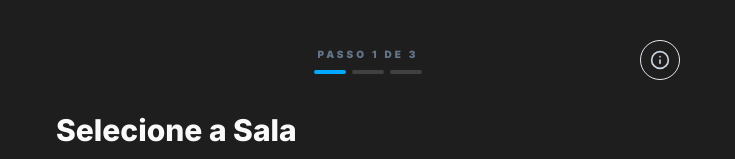
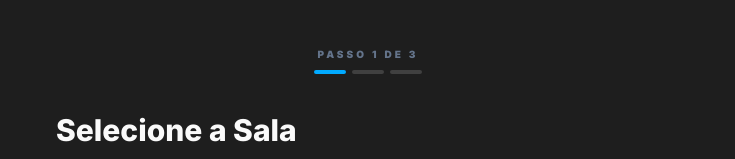
Before and after one commit to betaniarelatorios-star/Reserva-Sala-Betania, a React (Vite) app: page / in a window 1280 px wide. Shown: the top 159 px of the page, without its empty margins (272-1007 px from the left). Built offline with nearby package versions, Linux system fonts and the light colour scheme.

Commit message:
feat: Remove redundant Info icons
Removes unused Info icons from App and CalendarPanel components. Replaces them with empty divs to maintain layout structure.

```diff
--- a/App.tsx
+++ b/App.tsx
@@ -198,9 +198,8 @@ const App: React.FC = () => {
              ))}
            </div>
         </div>
-        <div className={`w-10 h-10 rounded-full ${DARK_SURFACE} flex items-center justify-center text-slate-300 border ${DARK_BORDER}`}>
-          <Info className="w-5 h-5" />
-        </div>
+        {/* Placeholder vazio para manter o progresso centralizado */}
+        <div className="w-10 h-10"></div>
       </div>
       <h1 className={`text-3xl font-extrabold ${LIGHT_TEXT} mb-2`}>{title}</h1>
       <p className={`text-sm leading-relaxed ${MEDIUM_TEXT}`}>{subtitle}</p>
--- a/components/CalendarPanel.tsx
+++ b/components/CalendarPanel.tsx
@@ -1,4 +1,3 @@
-
 
 import React, { useState, useMemo } from 'react';
 import { ChevronLeft, ChevronRight, X, Clock, Info } from 'lucide-react';
@@ -72,9 +71,8 @@ const CalendarPanel: React.FC<CalendarPanelProps> = ({ onClose, onSelect }) => {
             <X className={`w-6 h-6 ${MEDIUM_TEXT}`} />
           </button>
           <h2 className={`font-bold ${LIGHT_TEXT} text-lg`}>Reserva de Sala</h2>
-          <button className={`p-2 hover:bg-[${LIGHT_GRAY_BG}] rounded-full transition-colors`}>
-            <Info className={`w-5 h-5 ${LIGHT_TEXT}`} />
-          </button>
+          {/* Placeholder vazio para manter o alinhamento */}
+          <div className="w-10 h-10"></div>
         </div>
 
         <div className="flex-1 overflow-y-auto p-6 space-y-8 no-scrollbar">
```
